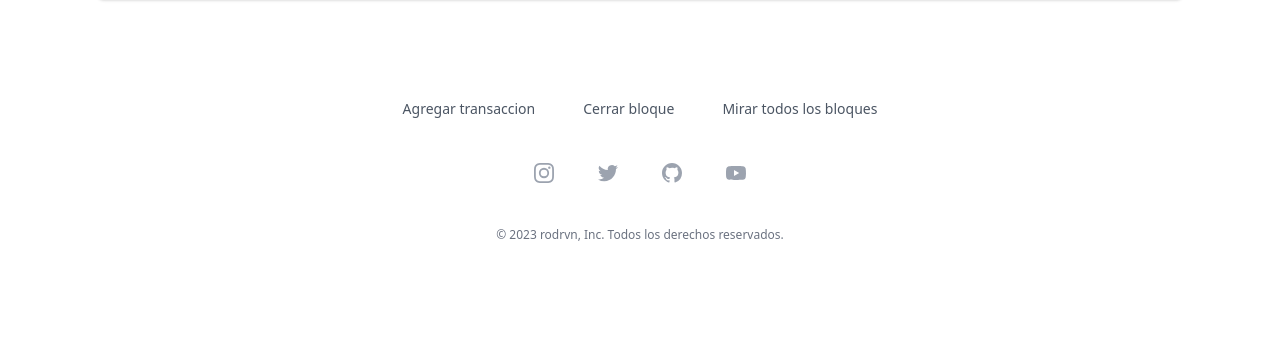
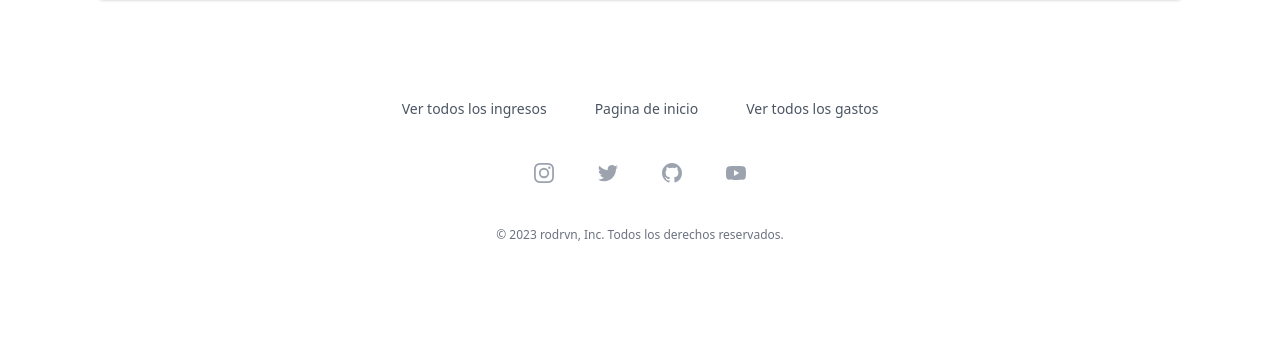
Before and after one commit to rodrvn/gestor-de-dinero-web, a Flask app: page /tracker/gastos/1 in a window 1280 px wide. Shown: the part 212-552 px from the top of the page. Run offline with Flask 3, Linux system fonts and the light colour scheme; some libraries are stand-ins or nearby versions.

```diff
--- a/templates/base.html
+++ b/templates/base.html
@@ -89,15 +89,15 @@
     <div class="inset-x-0 bottom-0 mx-auto max-w-7xl overflow-hidden py-20 px-6 sm:py-24 lg:px-8">
       <nav class="-mb-6 columns-2 sm:flex sm:justify-center sm:space-x-12" aria-label="Footer">
         <div class="pb-6">
-          <a href="/transaccion/nueva" class="text-sm leading-6 text-gray-600 hover:text-gray-900">Agregar transaccion</a>
+          <a href="{{ url_for('ver_ingresos',id_usuario=usuario.id_usuario) }}" class="text-sm leading-6 text-gray-600 hover:text-gray-900">Ver todos los ingresos</a>
         </div>
 
         <div class="pb-6">
-          <a href="/cerrar" class="text-sm leading-6 text-gray-600 hover:text-gray-900">Cerrar bloque</a>
+          <a href="{{ url_for('tracker',id_usuario=usuario.id_usuario) }}" class="text-sm leading-6 text-gray-600 hover:text-gray-900">Pagina de inicio</a>
         </div>
 
         <div class="pb-6">
-          <a href="/cadena" class="text-sm leading-6 text-gray-600 hover:text-gray-900">Mirar todos los bloques</a>
+          <a href="{{ url_for('ver_gastos',id_usuario=usuario.id_usuario) }}" class="text-sm leading-6 text-gray-600 hover:text-gray-900">Ver todos los gastos</a>
         </div>
       </nav>
 
```
